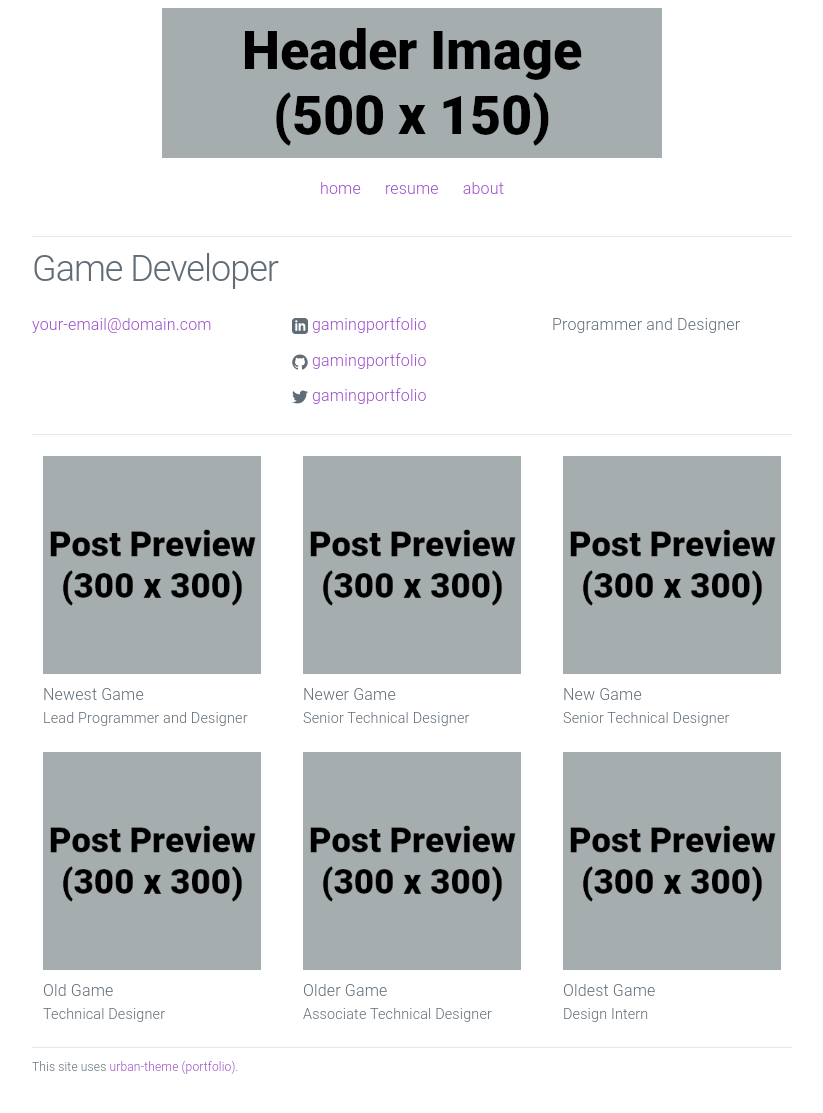
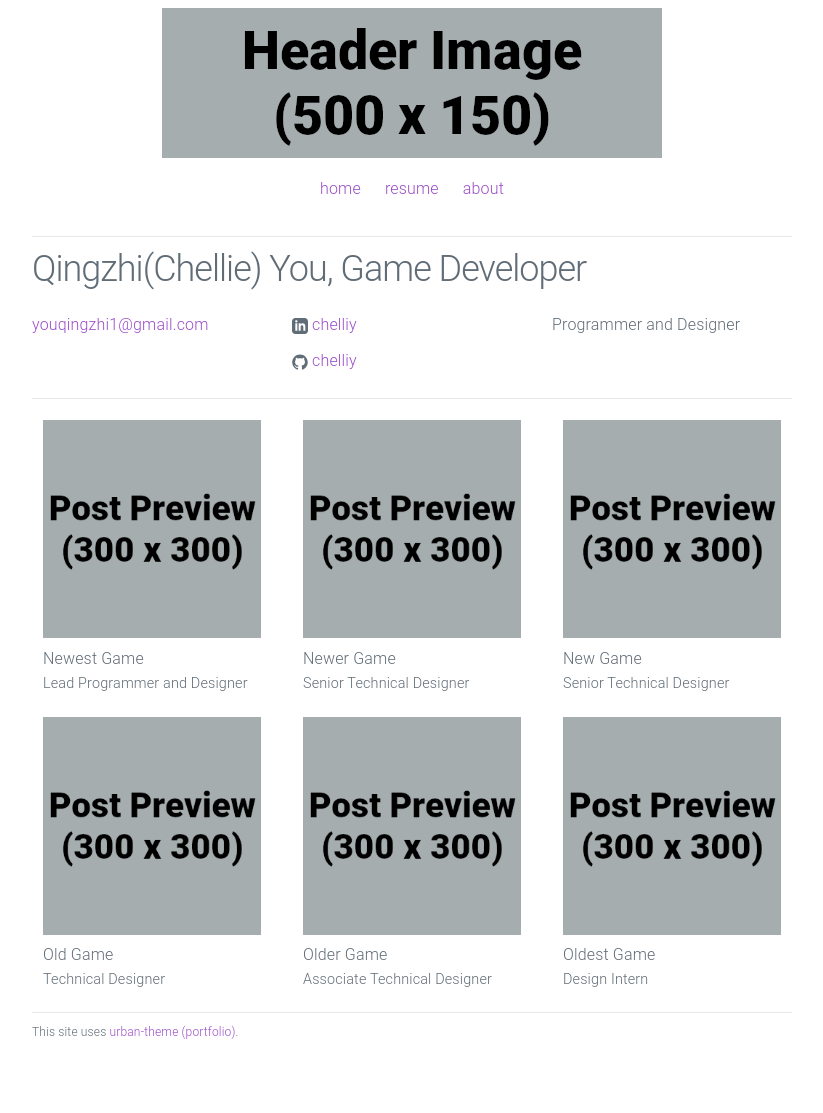
Before and after one commit to chelliy/chelliy.github.io, a Jekyll site: the page built from index.html, in a window 1280 px wide. Shown: the whole page, without its empty margins (228-1051 px from the left). Built offline with Jekyll 4.4.1, drawn with Linux system fonts in a browser that asks for light colours; after the commit the page ends 1077 px from its top, so only the background shows below that.

Commit message:
Update _config.yml

```diff
--- a/_config.yml
+++ b/_config.yml
@@ -1,12 +1,11 @@
 # Site settings
-title: Game Developer
-email: your-email@domain.com
+title: Qingzhi(Chellie) You, Game Developer
+email: youqingzhi1@gmail.com
 description: > # keep this and put description below
   Programmer and Designer
-url: "https://yourdomain.com" # the base hostname & protocol for your site
-linkedin_url: "https://www.linkedin.com/in/gamingportfolio"
-github_username: gamingportfolio
-twitter_username: gamingportfolio
+url: "https://chelliy.github.io" # the base hostname & protocol for your site
+linkedin_url: "https://www.linkedin.com/in/qingzhi-you-b6b267223/"
+github_username: chelliy
 footer_text: "This site uses <a href='https://github.com/gamingportfolio/urban-theme-portfolio'>urban-theme (portfolio)</a>."
 
 # Build settings
```
